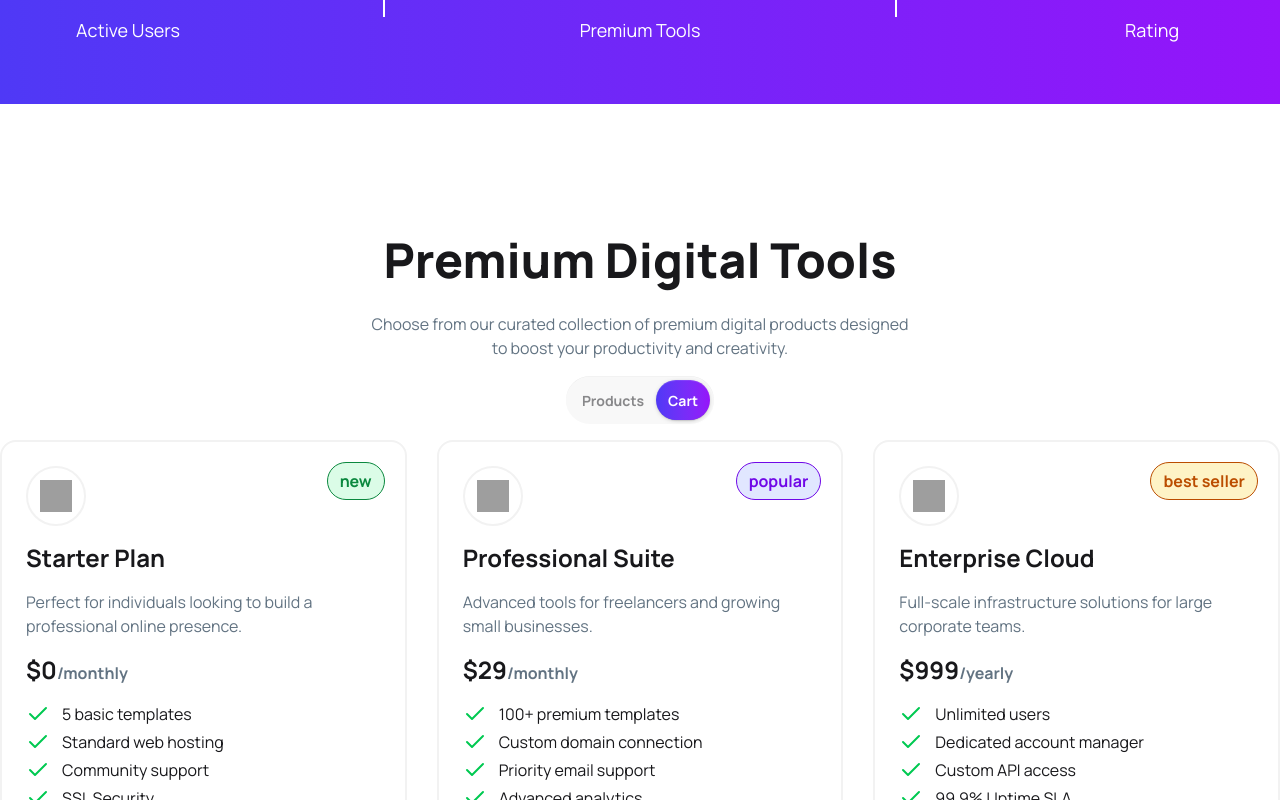
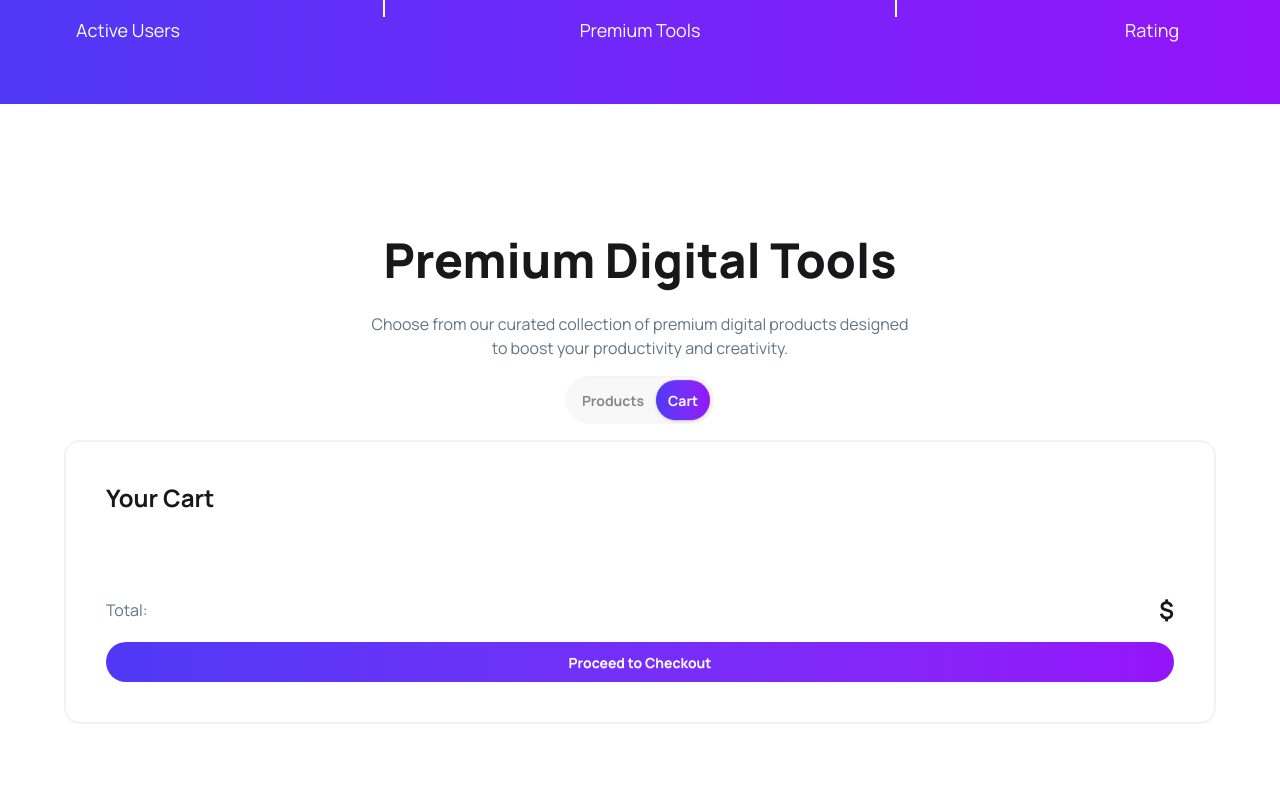
Before and after one commit to raju-rifat-295/digitools-platform, a React (Vite) app: page / in a window 1280 px wide. Both pictures are taken after a click on the radio button "Cart". Shown: the part 1125-1925 px from the top of the page. Built offline with nearby package versions, Linux system fonts and the light colour scheme; grey boxes are pictures that could not be loaded.

Commit message:
added cart section and button workable

```diff
--- a/src/App.jsx
+++ b/src/App.jsx
@@ -20,6 +20,7 @@ function App() {
       <Hero></Hero>
       <Status></Status>
       <Main products={products}></Main>
+
     </>
   )
 }
--- /dev/null
+++ b/src/Product.jsx
@@ -0,0 +1,32 @@
+import { Check } from 'lucide-react';
+import TagType from './components/TagType';
+import React, { useState } from 'react';
+
+const Product = ({ product,cartArrHandle }) => {
+    const [cart, setCart] = useState('false');
+    const handleCart =()=>{
+        setCart(!cart);
+        cartArrHandle(product);
+    }
+
+    return (
+        <div className='border-2 border-[#F2F2F2] p-6 rounded-2xl text-left space-y-4 relative'>
+            <div className='absolute top-5 right-5'>
+                <TagType product={product}></TagType>
+            </div>
+            <div className='w-15 h-15 border-2 border-[#F2F2F2] rounded-full flex justify-center items-center'>
+                <img className='w-8 h-8' src={product.icon} alt="" />
+            </div>
+
+            <h2 className='font-bold text-2xl'>{product.name}</h2>
+            <p className='text-[#627382]'>{product.description}</p>
+            <p className='font-bold text-2xl'>${product.price}<span className='text-[16px] text-[#627382]'>/{product.period}</span> </p>
+            <ul className='space-y-1'>
+                {product.features.map((feature, index) => <li key={index} className='flex gap-3'><Check className="text-green-500"></Check><p>{feature}</p></li>)}
+            </ul>
+            <button onClick={handleCart} className='btn btn-ghost w-full rounded-full bg-linear-to-r from-[#4F39F6] to-[#9514FA] py-4 px-5 text-white font-bold'>{cart ? 'Buy Now' : 'Added To Cart'}</button>
+        </div>
+    );
+};
+
+export default Product;
--- /dev/null
+++ b/src/components/Cart.jsx
@@ -0,0 +1,29 @@
+import { X } from 'lucide-react';
+import React from 'react';
+
+
+const Cart = ({ cartArr }) => {
+    return (
+        <>
+            {cartArr.map(
+                (item) =>
+                    <div className='flex justify-between items-center p-5 bg-[#F2F2F2] rounded-lg'>
+                        <div className='flex justify-between items-center'>
+                            <div className='w-15 h-15 border-2 border-[#F2F2F2] rounded-full flex justify-center items-center'>
+                                <img className='w-8 h-8' src={item.icon} alt="" />
+                            </div>
+                            <div className='w-[926px] text-left'>
+                                <p className='text-xl font-semibold'>{item.name}</p>
+                                <p className='text-[16px] text-[#627382]'>${item.price}</p>
+                            </div>
+                        </div>
+
+                        <button className='text-red-500 font-semibold'>Remove</button>
+                    </div>
+            )}
+        </>
+
+    );
+};
+
+export default Cart;
--- a/src/components/Main.jsx
+++ b/src/components/Main.jsx
@@ -1,20 +1,52 @@
 import React, { useState } from 'react';
 import Products from './Products';
+import Cart from './Cart';
+let totalCost;
 
-const Main = ({products}) => {
+const Main = ({ products }) => {
     const [activeBtn, setActiveBtn] = useState('products');
+    const [cartArr,setCartArr]=useState([])
+
+    const cartArrHandle = (item) => {
+        totalCost = 0;
+        setCartArr([...cartArr,item]);
+        totalCost = cartArr.reduce((accumulator, currentItem) => {
+            return accumulator + currentItem.price;
+        }, 0);
+    }
+
+
     return (
         <div className='flex flex-col items-center text-center space-y-4 py-30'>
             <h2 className='text-[48px] font-extrabold'>Premium Digital Tools</h2>
             <p className='text-[#627382]'>Choose from our curated collection of premium digital products designed<br></br>to boost your productivity and creativity.</p>
 
             <div className="tabs tabs-box rounded-full">
-                <input onClick={()=>setActiveBtn('products')} type="radio" name="my_tabs_1" className={`tab rounded-full font-bold ${activeBtn==='products'? 'bg-linear-to-r from-[#4F39F6] to-[#9514FA] text-white' : ''}`} aria-label="Products" defaultChecked/>
-                <input onClick={()=>setActiveBtn('cart')} type="radio" name="my_tabs_1" className={`tab rounded-full font-bold ${activeBtn==='cart'? 'bg-linear-to-r from-[#4F39F6] to-[#9514FA] text-white' : ''}`} aria-label="Cart"  />
+                <input onClick={() => setActiveBtn('products')} type="radio" name="my_tabs_1" className={`tab rounded-full font-bold ${activeBtn === 'products' ? 'bg-linear-to-r from-[#4F39F6] to-[#9514FA] text-white' : ''}`} aria-label="Products" defaultChecked />
+                <input onClick={() => setActiveBtn('cart')} type="radio" name="my_tabs_1" className={`tab rounded-full font-bold ${activeBtn === 'cart' ? 'bg-linear-to-r from-[#4F39F6] to-[#9514FA] text-white' : ''}`} aria-label="Cart" />
             </div>
-            <div className='max-w-7xl mx-auto'>
-                <Products products={products}></Products>
-            </div>
+
+            {
+                activeBtn === 'products' ?
+                    <div className='max-w-7xl mx-auto'>
+                        <Products cartArrHandle={cartArrHandle} products={products}></Products>
+                    </div> :
+
+                    <div className='max-w-7xl border-2 border-[#F2F2F2] mx-auto p-10  rounded-2xl space-y-4'>
+                        <h2 className='text-left font-bold text-2xl'>Your Cart</h2>
+                        <div className='space-y-4 p-6'>
+                            <Cart cartArr={cartArr}></Cart>
+                        </div>
+
+                        <div className='flex justify-between items-center'>
+                            <p className='text-left text-[#627382] font-normal w-263.25'>Total:</p>
+                            <p className='font-bold text-2xl'>${totalCost}</p>
+                        </div>
+                        <button onClick={()=>setCartArr([])} className='btn btn-ghost rounded-full bg-linear-to-r from-[#4F39F6] to-[#9514FA] py-4 px-5 text-white font-bold w-full'>Proceed to Checkout</button>
+                    </div>
+            }
+
+
         </div>
     );
 };
--- a/src/components/Products.jsx
+++ b/src/components/Products.jsx
@@ -1,29 +1,13 @@
-import { Check } from 'lucide-react';
-import React, { use } from 'react';
-import TagType from './TagType';
+import React, { use} from 'react';
+import Product from '../Product';
 
-const Products = ({ products }) => {
+const Products = ({ products,cartArrHandle }) => {
     const data = use(products);
 
     return (
         <div className='grid grid-cols-3 gap-7.5'>
             {data.map((product, index) =>
-                <div key={index} className='border-2 border-[#F2F2F2] p-6 rounded-2xl text-left space-y-4 relative'>
-                    <div className='absolute top-5 right-5'>
-                        <TagType product={product}></TagType>
-                    </div>
-                    <div className='w-15 h-15 border-2 border-[#F2F2F2] rounded-full flex justify-center items-center'>
-                        <img className='w-8 h-8' src={product.icon} alt="" />
-                    </div>
-
-                    <h2 className='font-bold text-2xl'>{product.name}</h2>
-                    <p className='text-[#627382]'>{product.description}</p>
-                    <p className='font-bold text-2xl'>${product.price}<span className='text-[16px] text-[#627382]'>/{product.period}</span> </p>
-                    <ul className='space-y-1'>
-                        {product.features.map((feature, index) => <li key={index} className='flex gap-3'><Check className="text-green-500"></Check><p>{feature}</p></li>)}
-                    </ul>
-                    <button className='btn btn-ghost w-full rounded-full bg-linear-to-r from-[#4F39F6] to-[#9514FA] py-4 px-5 text-white font-bold'>Buy Now</button>
-                </div>
+                <Product cartArrHandle={cartArrHandle} product={product} key={index}></Product>
             )}
         </div>
     );
```
